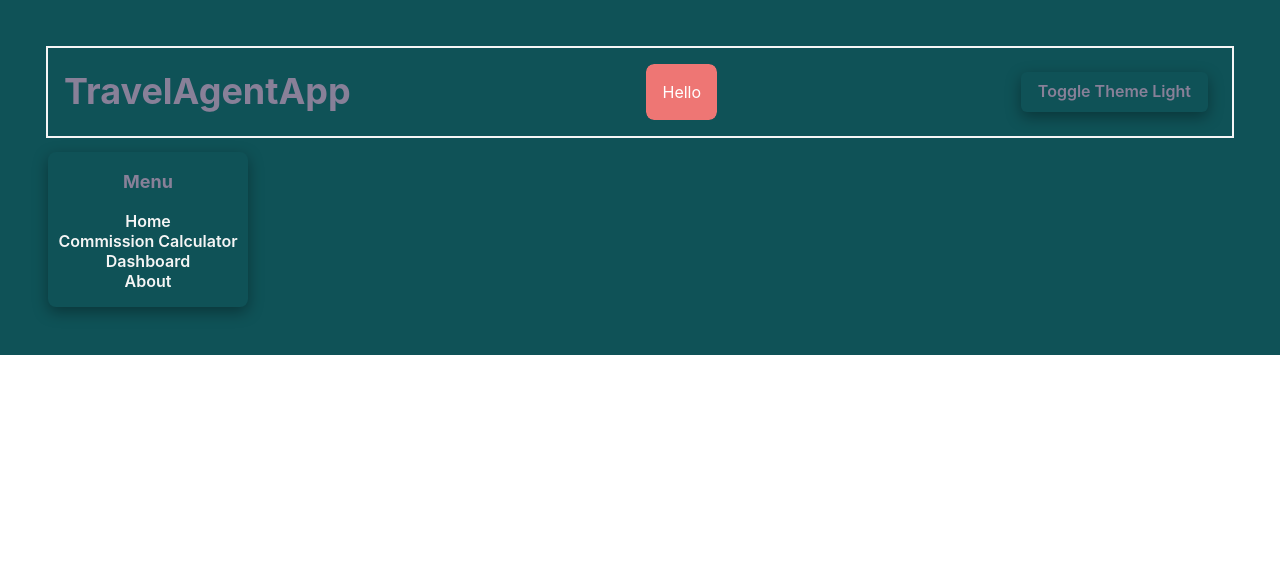
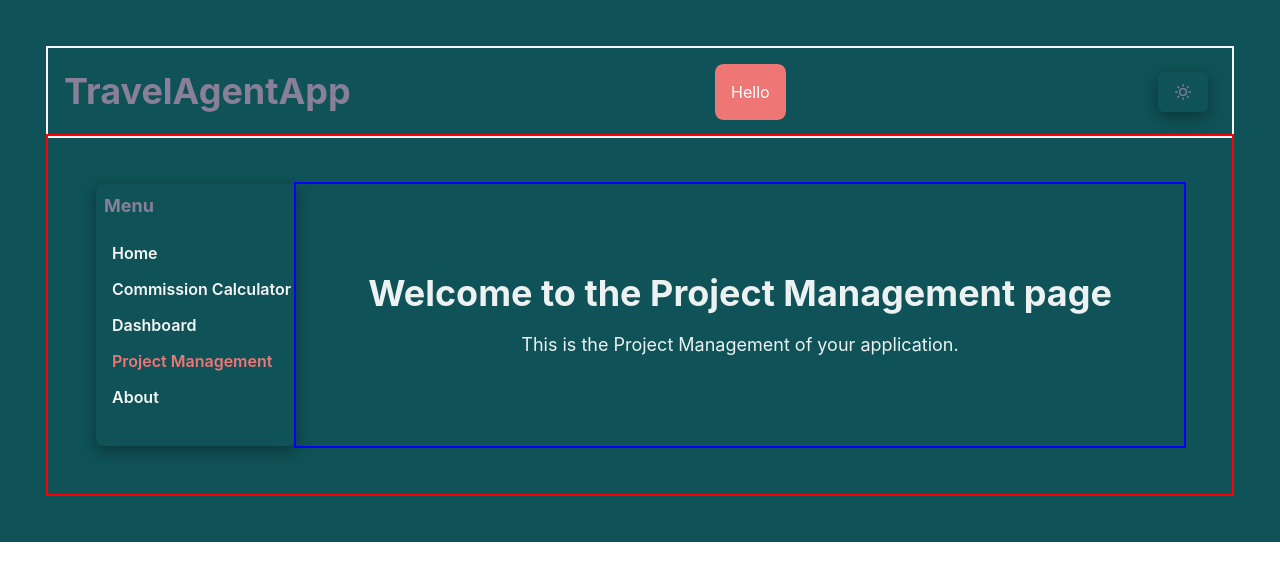
Before and after one commit to JayEyeM/Travel-Agent-App, a React (Vite) app: page /projectManagement in a window 1280 px wide. Shown: the top 580 px of the page. Built offline with nearby package versions, Linux system fonts and the light colour scheme.

Commit message:
page routing and layout/design

```diff
--- a/package.json
+++ b/package.json
@@ -10,6 +10,7 @@
     "preview": "vite preview"
   },
   "dependencies": {
+    "@chakra-ui/icons": "^2.1.1",
     "@chakra-ui/react": "^2.8.2",
     "@emotion/react": "^11.13.3",
     "@emotion/styled": "^11.13.0",
--- a/src/App.tsx
+++ b/src/App.tsx
@@ -7,6 +7,7 @@ import NavBar from './components/generalUtils/navBar';
 import Dashboard from './pages/dashboard';
 import About from './pages/about';
 import PagesMenu from './components/generalUtils/PagesMenu';
+import ProjectManagement from './pages/projectManagement';
 
 function App() {
   const { brand900 } = useBrandColors();
@@ -20,6 +21,8 @@ function App() {
         return 'calculator';
       case '/dashboard':
         return 'dashboard';
+      case '/projectManagement':
+        return 'projectManagement';
       case '/about':
         return 'about';
       default:
@@ -29,14 +32,27 @@ function App() {
 
   return (
     <Box bg={brand900} h="auto" w="100vw" p={{ base: 4, md: 8, lg: 12 }}>
+
       <NavBar />
+      <Box h="auto" w="100%" p={{ base: 4, md: 8, lg: 12 }}
+      outline={'2px solid red'}
+      display="flex"
+      flexDirection={{ base: 'column', md: 'row' }}
+      >
         <PagesMenu currentPage={getCurrentPage()} />
+          <Box h="auto" w="100%" p={{ base: 4, md: 8, lg: 12 }}
+          outline={'2px solid blue'}
+          >
             <Routes>
               <Route path="/" element={<Homepage />} />
               <Route path="/calculator" element={<CommisionCalculator />} />
               <Route path="/dashboard" element={<Dashboard />} />
+              <Route path="/projectManagement" element={<ProjectManagement />} />
+
               <Route path="/about" element={<About />} />
             </Routes>
+        </Box>
+      </Box>
     </Box>
   );
 }
--- a/src/components/generalUtils/PagesMenu.tsx
+++ b/src/components/generalUtils/PagesMenu.tsx
@@ -1,6 +1,6 @@
 import React from 'react';
 import { Link } from 'react-router-dom';
-import { Box, Text, Button } from '@chakra-ui/react';
+import { Box, Text, Button, SimpleGrid } from '@chakra-ui/react';
 import { useBrandColors } from '../generalUtils/theme';
 
 interface PagesMenuProps {
@@ -14,21 +14,28 @@ const PagesMenu: React.FC<PagesMenuProps> = ({ currentPage }) => {
         <Box
             bg={brand900}
             color={brand600}
-            p={4}
+            p={2}
             borderRadius="lg"
             boxShadow="rgba(0, 0, 0, 0.35) 0px 5px 15px;"
-            mt={4}
             w={'100%'}
-            maxW={'200px'}
+            maxW={{ base: '100%', md: '200px' }}
             h={'auto'}
-            display={'flex'}
-            flexDirection={'column'}
-            justifyContent={'center'}
-            alignItems={'center'}
+            maxH={{ base: 'auto', md: '500px' }}
+            textAlign={{ base: 'center', md: 'left' }}
+
         >
-            <Text fontSize="lg" fontWeight="bold" mb={4}>
+            <Text fontSize="lg" fontWeight="bold" mb={4} display={{ base: 'none', md: 'block' }}>
                 Menu
             </Text>
+            <SimpleGrid
+                columns={{ base: 2, md: 1 }}
+                spacing={{ base: 2, md: 4 }}
+                w={'100%'}
+                h={'auto'}
+                justifyItems={{ base: 'center', md: 'left' }}
+                p={2}
+
+            >
                 <Button
                     as={Link}
                     to="/"
@@ -58,6 +65,15 @@ const PagesMenu: React.FC<PagesMenuProps> = ({ currentPage }) => {
                 </Button>
                 <Button
                     as={Link}
+                    to="/projectManagement"
+                    variant="link"
+                    color={currentPage === 'projectManagement' ? brand700 : brand800}
+                    _hover={{ color: brand700 }}
+                >
+                    Project Management
+                </Button>
+                <Button
+                    as={Link}
                     to="/about"
                     variant="link"
                     color={currentPage === 'about' ? brand700 : brand800}
@@ -65,6 +81,7 @@ const PagesMenu: React.FC<PagesMenuProps> = ({ currentPage }) => {
                 >
                     About
                 </Button>
+            </SimpleGrid>
         </Box>
     );
 };
--- a/src/components/generalUtils/navBar.tsx
+++ b/src/components/generalUtils/navBar.tsx
@@ -1,6 +1,7 @@
 // navBar.tsx
 
 import { Box, Button, useColorMode, useTheme, useColorModeValue, Heading } from '@chakra-ui/react'
+import { MoonIcon, SunIcon } from '@chakra-ui/icons'
 import { useBrandColors } from '../generalUtils/theme'
 
 
@@ -31,8 +32,9 @@ function NavBar() {
             boxShadow="rgba(0, 0, 0, 0.35) 0px 5px 15px;"
             bg={brand900}
             color={brand600}
+            aria-label='Toggle Color Mode'
             _hover={{ bg: brand700 }}>
-                Toggle Theme {colorMode === 'light' ? 'Dark' : 'Light'}
+                {colorMode === 'light' ?  <MoonIcon /> : <SunIcon />}
             </Button>
 
 
--- a/src/pages/projectManagement.tsx
+++ b/src/pages/projectManagement.tsx
@@ -0,0 +1,18 @@
+// src/pages/projectMangement.tsx
+import React from 'react';
+import { Box, Heading, Text } from '@chakra-ui/react';
+
+const ProjectManagement: React.FC = () => {
+  return (
+    <Box textAlign="center" py={10} px={6}>
+      <Heading as="h1" size="xl" mb={4}>
+        Welcome to the Project Management page
+      </Heading>
+      <Text fontSize="lg">
+        This is the Project Management of your application.
+      </Text>
+    </Box>
+  );
+};
+
+export default ProjectManagement;
```
Also changed, not shown: 1 other file (tests, documents, lock files or other folders). Lines whose indentation alone changed are shown as unchanged.
